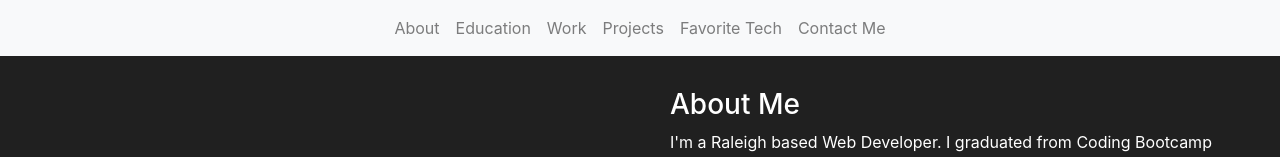
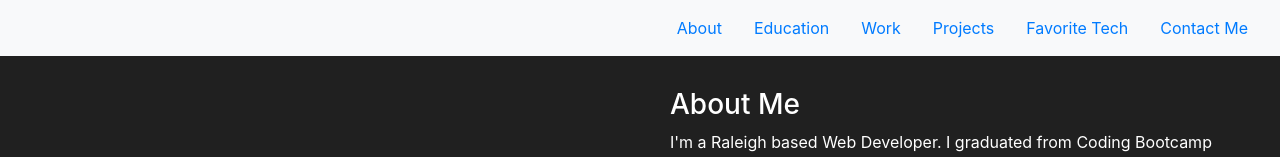
Before and after one commit to davidchanho/davidchanho.github.io, a React (Create React App) app: page / in a window 1280 px wide. Shown: the top 157 px of the page. Built offline with nearby package versions, Linux system fonts and the light colour scheme; no server answers.

Commit message:
add collapse to navbar

```diff
--- a/package.json
+++ b/package.json
@@ -14,17 +14,19 @@
     "@types/react-dom": "^16.9.10",
     "@types/react-redux": "^7.1.11",
     "@types/styled-components": "^5.1.4",
+    "@types/yup": "^0.29.11",
     "bootstrap": "^4.5.3",
-    "dotenv": "^8.2.0",
     "emailjs-com": "^2.6.4",
     "react": "^17.0.1",
     "react-bootstrap": "^1.4.0",
     "react-dom": "^17.0.1",
+    "react-hook-form": "^6.13.1",
     "react-icons": "^4.1.0",
     "react-redux": "^7.2.2",
     "react-scripts": "4.0.1",
     "styled-components": "^5.2.1",
-    "typescript": "^3.8.3"
+    "typescript": "^3.8.3",
+    "yup": "^0.32.8"
   },
   "scripts": {
     "start": "react-scripts start",
--- a/src/components/layout/Navbar.tsx
+++ b/src/components/layout/Navbar.tsx
@@ -4,14 +4,15 @@ import { Nav, Navbar as BsNavbar } from "react-bootstrap";
 function Navbar() {
   return (
     <BsNavbar expand="lg" bg="light" className="fixed-top">
-      <Nav className="mx-auto">
+      <BsNavbar.Toggle className="ml-auto" />
+      <BsNavbar.Collapse className="justify-content-end">
         <Nav.Link href="/#about">About</Nav.Link>
         <Nav.Link href="/#education">Education</Nav.Link>
         <Nav.Link href="/#work">Work</Nav.Link>
         <Nav.Link href="/#projects">Projects</Nav.Link>
         <Nav.Link href="/#tech">Favorite Tech</Nav.Link>
         <Nav.Link href="/#contacts">Contact Me</Nav.Link>
-      </Nav>
+      </BsNavbar.Collapse>
     </BsNavbar>
   );
 }
```
Also changed, not shown: 2 other files (tests, documents, lock files or other folders).
